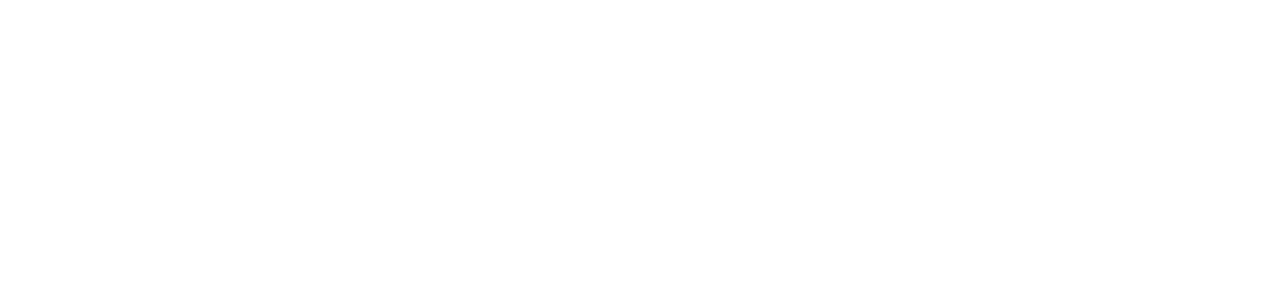
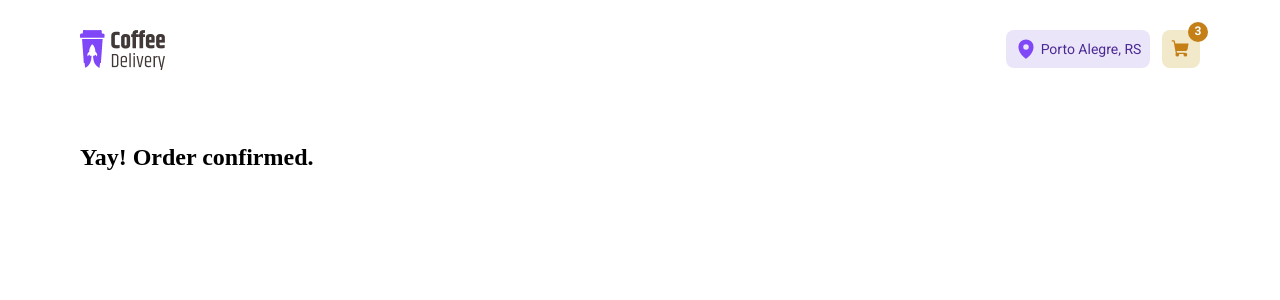
Before and after one commit to Sathosk/CoffeeDelivery, a React (Vite) app: page /success in a window 1280 px wide. Before the commit this address had no page. Shown: the top 300 px of the page. Built offline with nearby package versions, Linux system fonts and the light colour scheme.

Commit message:
chore: created success page, and styled-components

```diff
--- a/src/Router.tsx
+++ b/src/Router.tsx
@@ -2,6 +2,7 @@
 import { DefaultLayout } from "./layouts/DefaultLayout/index.tsx";
 import { Home } from "./pages/Home/index.tsx";
 import { Checkout } from "./pages/Checkout/index.tsx";
+import { Success } from "./pages/Success/index.tsx";
 
 export function Router() {
     return (
@@ -9,6 +10,7 @@
             <Route path="/" element={<DefaultLayout />}>
                 <Route path="/" element={<Home />} />
                 <Route path="/checkout" element={<Checkout />} />
+                <Route path="/success" element={<Success />} />
             </Route>
         </Routes>
     );
--- a/src/pages/Checkout/styles.ts
+++ b/src/pages/Checkout/styles.ts
@@ -8,5 +8,5 @@
 
     width: 100%;
     margin-top: 2.5rem !important;
-    margin-bottom: 2.5rem;
+    margin-bottom: 2.5rem !important;
 `;
--- a/src/pages/Success/index.tsx
+++ b/src/pages/Success/index.tsx
@@ -0,0 +1,9 @@
+import { SuccessContainer } from "./styles";
+
+export function Success() {
+    return (
+        <SuccessContainer className="container">
+            <h2>Yay! Order confirmed.</h2>
+        </SuccessContainer>
+    );
+}
--- a/src/pages/Success/styles.ts
+++ b/src/pages/Success/styles.ts
@@ -0,0 +1,17 @@
+import { styled } from "styled-components";
+
+export const SuccessContainer = styled.section`
+    display: flex;
+    justify-content: space-between;
+
+    gap: 2rem;
+
+    width: 100%;
+    margin-top: 2.5rem !important;
+    margin-bottom: 2.5rem !important;
+`
+
+export const CompletedOrderInfo = styled.section`
+    display: flex;
+    flex-direction: column;
+`
```
Also changed, not shown: src/assets/illustration.jpg (added).
